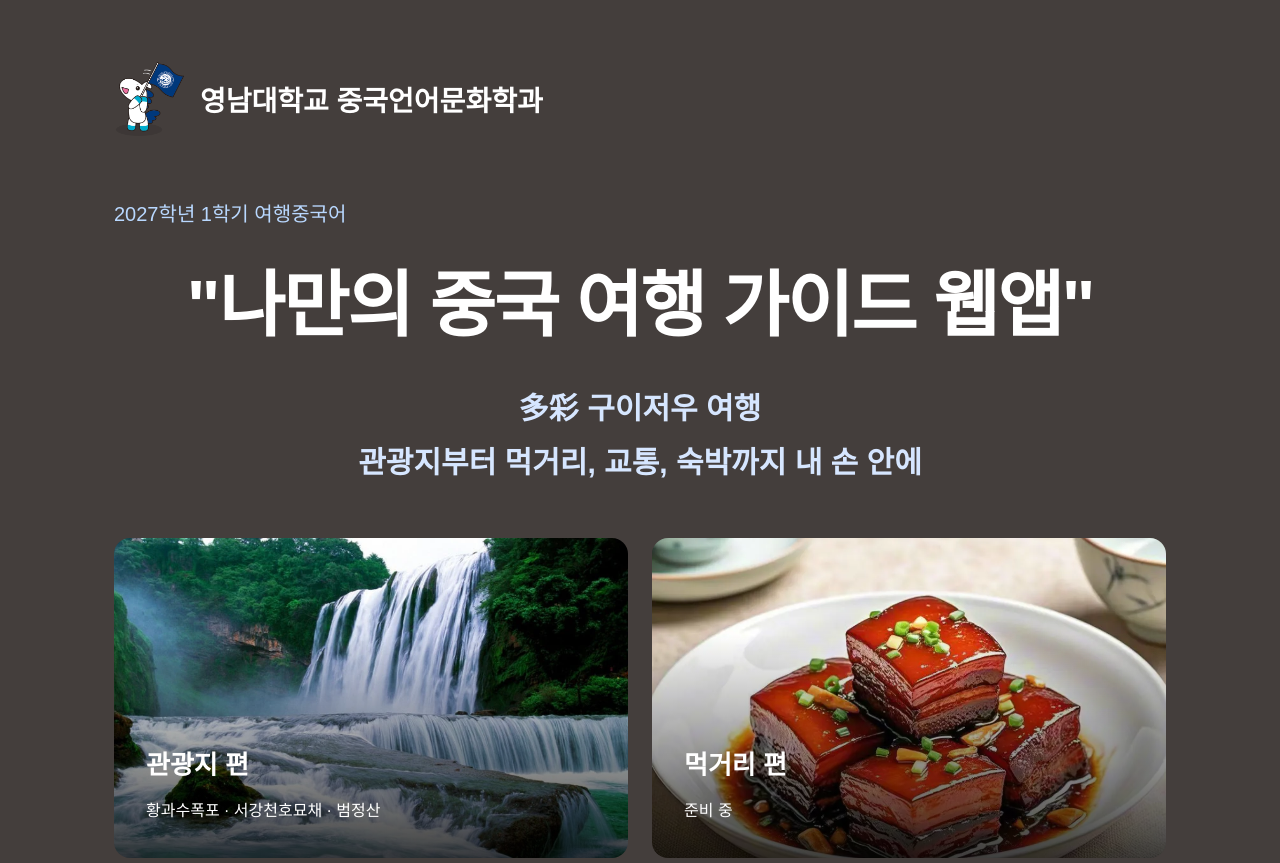
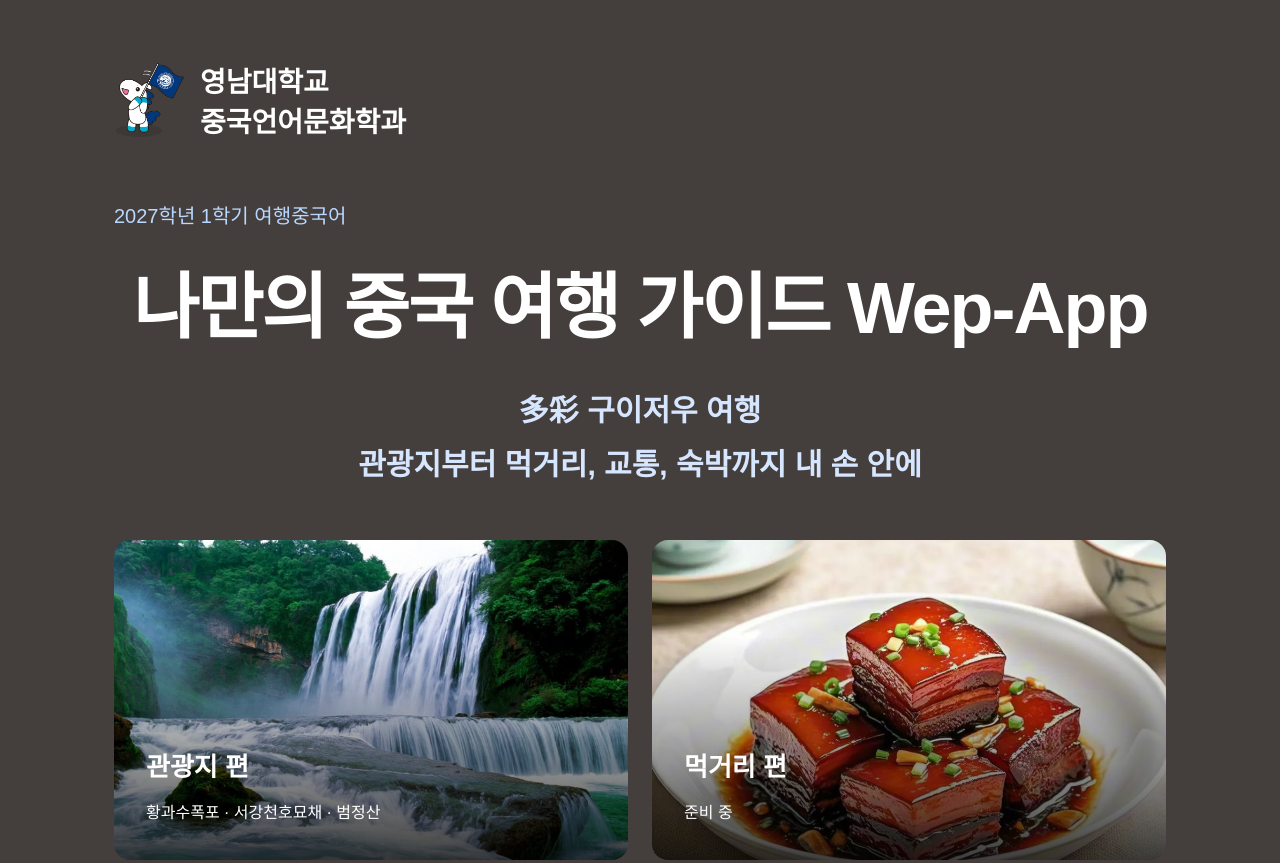
Before and after one commit to varsy12-dot/ChinaTravel-WebApp-, a plain HTML site: page index.html in a window 1280 px wide. Shown: the top 863 px of the page. Drawn offline with Linux system fonts and the light colour scheme.

Commit message:
Fix HTML formatting and update content

```diff
--- a/index.html
+++ b/index.html
@@ -134,10 +134,10 @@
   <img src="assets/images/yu-pruma.png"
        alt="영남대학교 캐릭터 푸르마"
        style="width: 72px; height: auto;">
-  <span>영남대학교 중국언어문화학과</span>
+ <span>영남대학교 <br class="mobile-break">중국언어문화학과</span>
 </div>
       <p class="semester">2027학년 1학기 여행중국어</p>
-      <h1>"나만의 중국 여행 가이드 웹앱"</h1>
+      <h1>나만의 중국 여행 가이드 Wep-App</h1>
     <p class="intro" style="font-weight: bold;">
   多彩 구이저우 여행<br>
   관광지부터 먹거리, 교통, 숙박까지 내 손 안에
```
